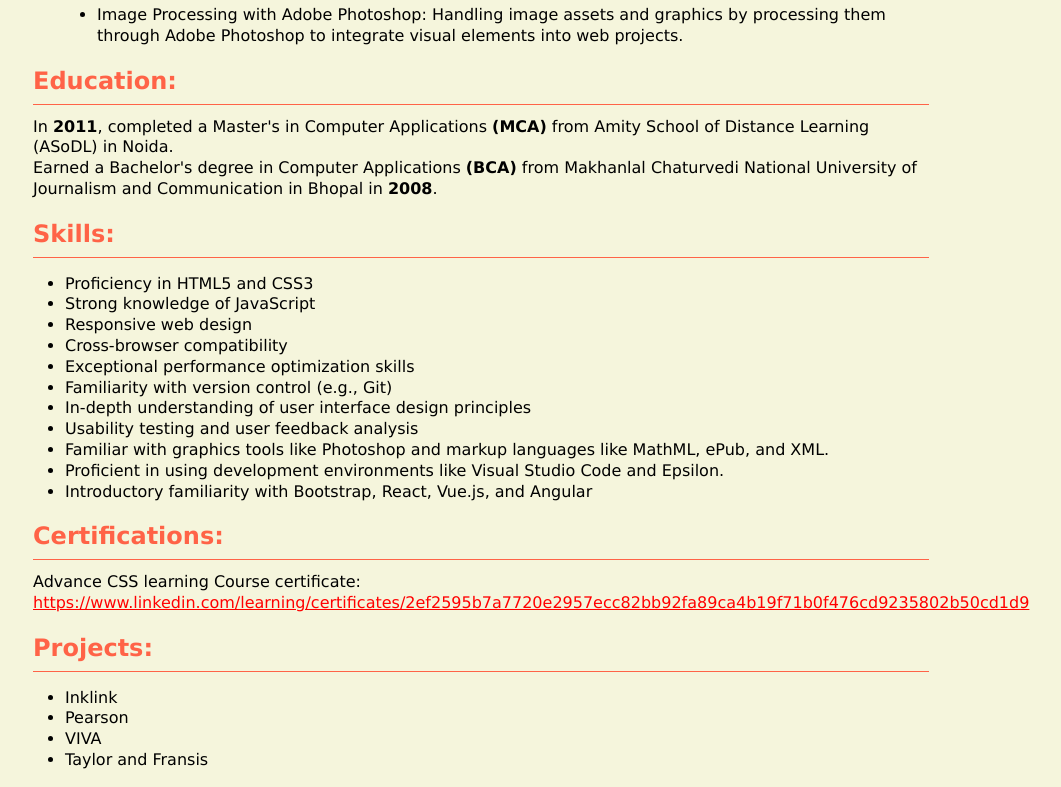
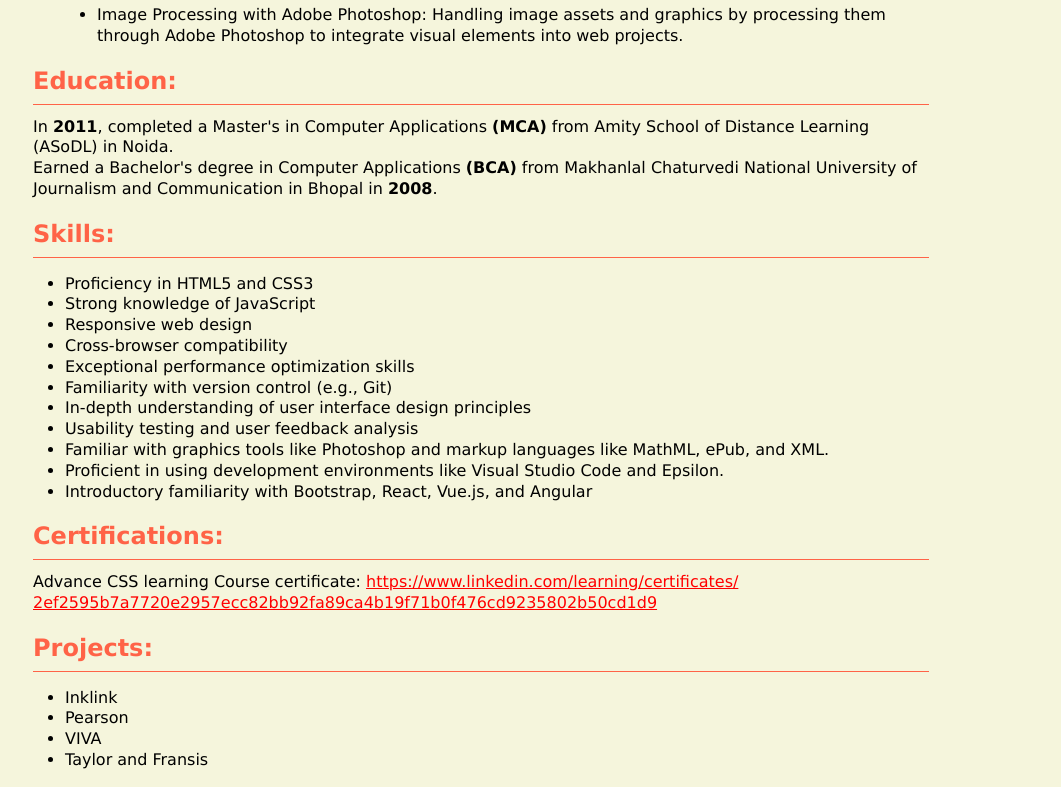
Before and after one commit to ajayguptackt/MyResume, a plain HTML site: page index.html in a window 1280 px wide. Shown: the part 1463-2250 px from the top of the page, without its empty margins (159-1220 px from the left). Drawn offline with Linux system fonts and the light colour scheme.

Commit message:
added wraping &#x220B; in Linkdn URL.

```diff
--- a/index.html
+++ b/index.html
@@ -94,7 +94,7 @@
 </section>
 <section>
     <h2 id="sec5">Certifications:</h2>
-    <p>Advance CSS learning Course certificate: <a href="https://www.linkedin.com/learning/certificates/2ef2595b7a7720e2957ecc82bb92fa89ca4b19f71b0f476cd9235802b50cd1d9">https://www.linkedin.com/learning/certificates/2ef2595b7a7720e2957ecc82bb92fa89ca4b19f71b0f476cd9235802b50cd1d9</a></p>
+    <p>Advance CSS learning Course certificate: <a href="https://www.linkedin.com/learning/certificates/2ef2595b7a7720e2957ecc82bb92fa89ca4b19f71b0f476cd9235802b50cd1d9">https://www.linkedin.com/learning/certificates/&#x200B;2ef2595b7a7720e2957ecc82bb92fa89ca4b19f71b0f476cd9235802b50cd1d9</a></p>
 </section>
 <section>
     <h2 id="sec6">Projects:</h2>
```
